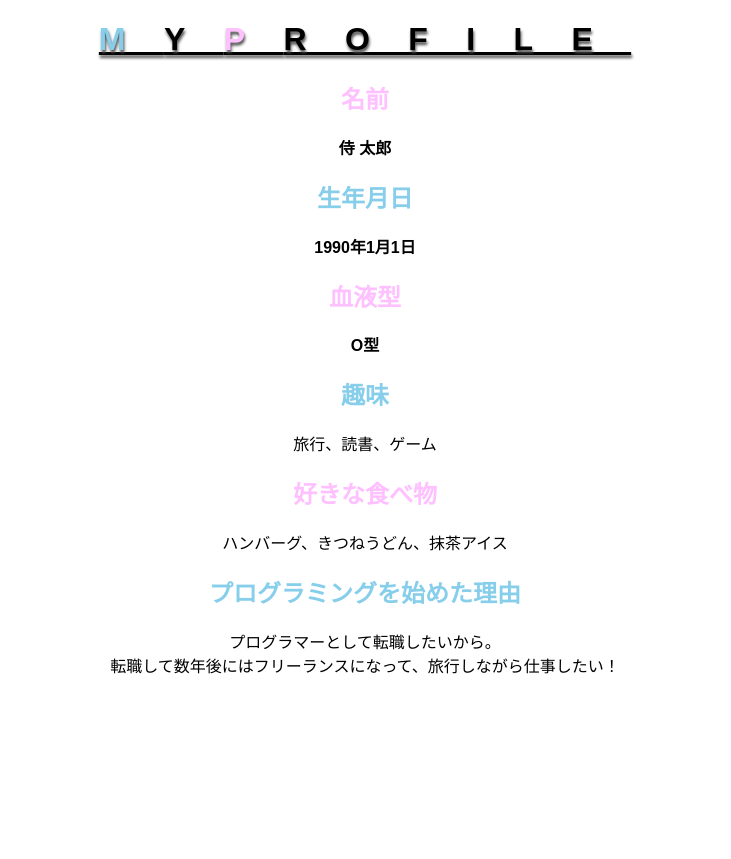
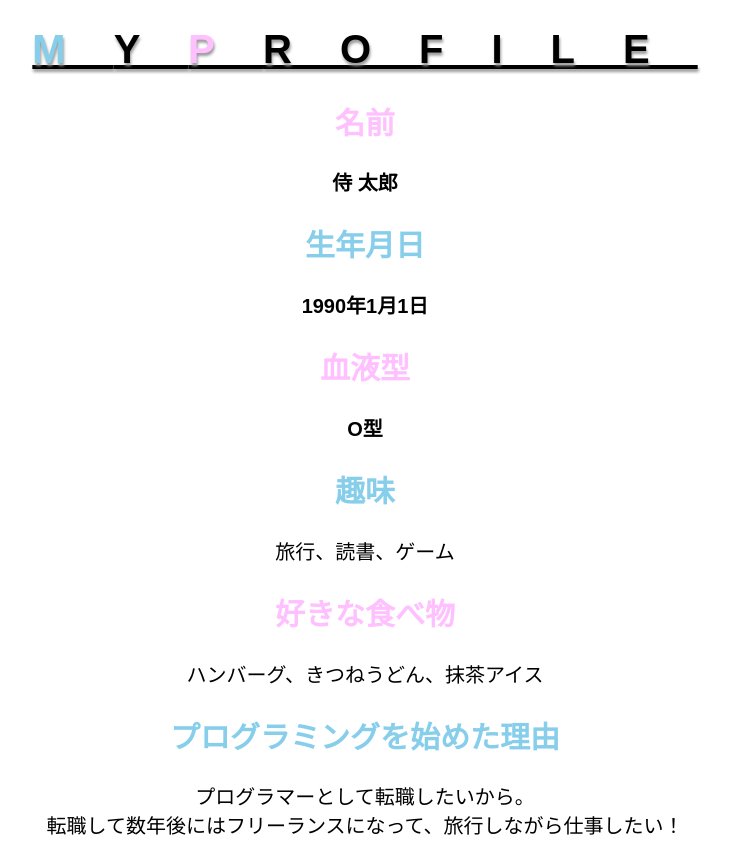
Before and after one commit to 1234Fujiyananaho/html-scc-basuc-kadai, a plain HTML site: page kadai_014/kadai.014.html in a window 1280 px wide. Shown: the whole page, without its empty margins (275-1006 px from the left). Before the commit the page ends 800 px from the top, so only its background shows below. Drawn offline with Linux system fonts and the light colour scheme.

Commit message:
kadai_014をアップロード

```diff
--- a/kadai_014/kadai.014.html
+++ b/kadai_014/kadai.014.html
@@ -8,17 +8,19 @@
 </head>
 <body>
  <h1><span class="font_color">M</span>Y<span class="font_color2">P</span>ROFILE</h1>
- <h2><div class="font_color2">名前</h2>
- <p><p class="font_weight">侍 太郎</p>
- <h2><div class="font_color">生年月日</h2>
- <p><p class="font_weight">1990年1月1日</p>
- <h2><div class="font_color2">血液型</h2>
- <p><p class="font_weight">O型</p>
- <h2><div class="font_color">趣味</h2>
+ <h2 class="font_color2">名前</h2>
+ <div id="parent">
+  <p class="font_weight">侍 太郎</p>
+ <h2 class="font_color">生年月日</h2>
+  <p class="font_weight">1990年1月1日</p>
+ <h2 class="font_color2">血液型</h2>
+  <p class="font_weight">O型</p>
+ </div>
+ <h2 class="font_color">趣味</h2>
  <p>旅行、読書、ゲーム</p>
- <h2><div class="font_color2">好きな食べ物</h2>
+ <h2 class="font_color2">好きな食べ物</h2>
  <p>ハンバーグ、きつねうどん、抹茶アイス</p>
- <h2><div class="font_color">プログラミングを始めた理由</h2>
+ <h2 class="font_color">プログラミングを始めた理由</h2>
  <p>プログラマーとして転職したいから。<br>転職して数年後にはフリーランスになって、旅行しながら仕事したい！</p>
 </body>
 </html>
--- a/kadai_014/style.css
+++ b/kadai_014/style.css
@@ -1,15 +1,22 @@
+html{
+ font-size: 20px;
+}
+
+#parent p{
+ font-weight: bold;
+}
+
 body{
  font-family: "Arial","Merio",sans-self;
  text-align: center;
- font: size 20px;
 }
 h1{
- font: size 40px;
+ font-size: 2em;
  font-style: Josefin Sans;
  letter-spacing: 1.2em;
  text-decoration: underline;
  border-bottom: 3px soid rgb(115, 115, 114);
- text-shadow:1px 3px 3px #4e4e4e;
+ text-shadow:1px 3px 3px #999999;
 }
 .font_color{
  color: skyblue;
```
